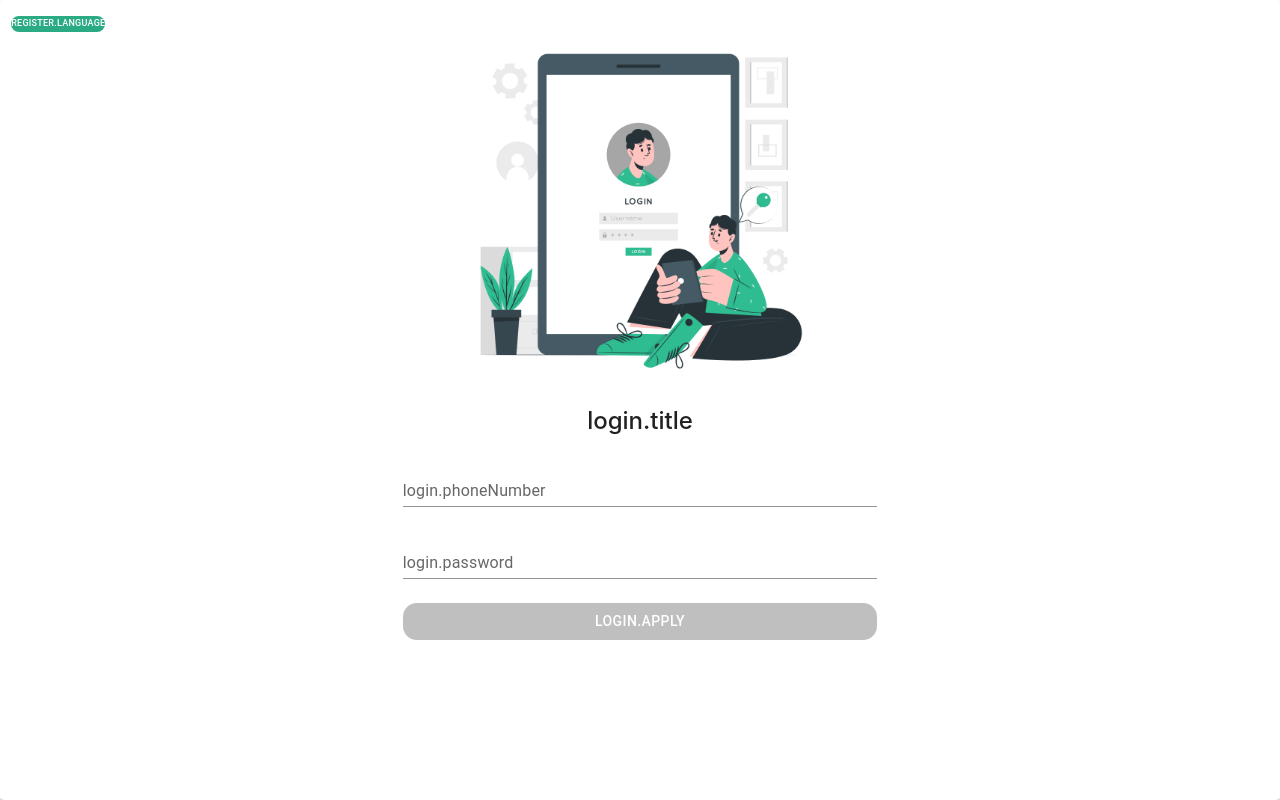
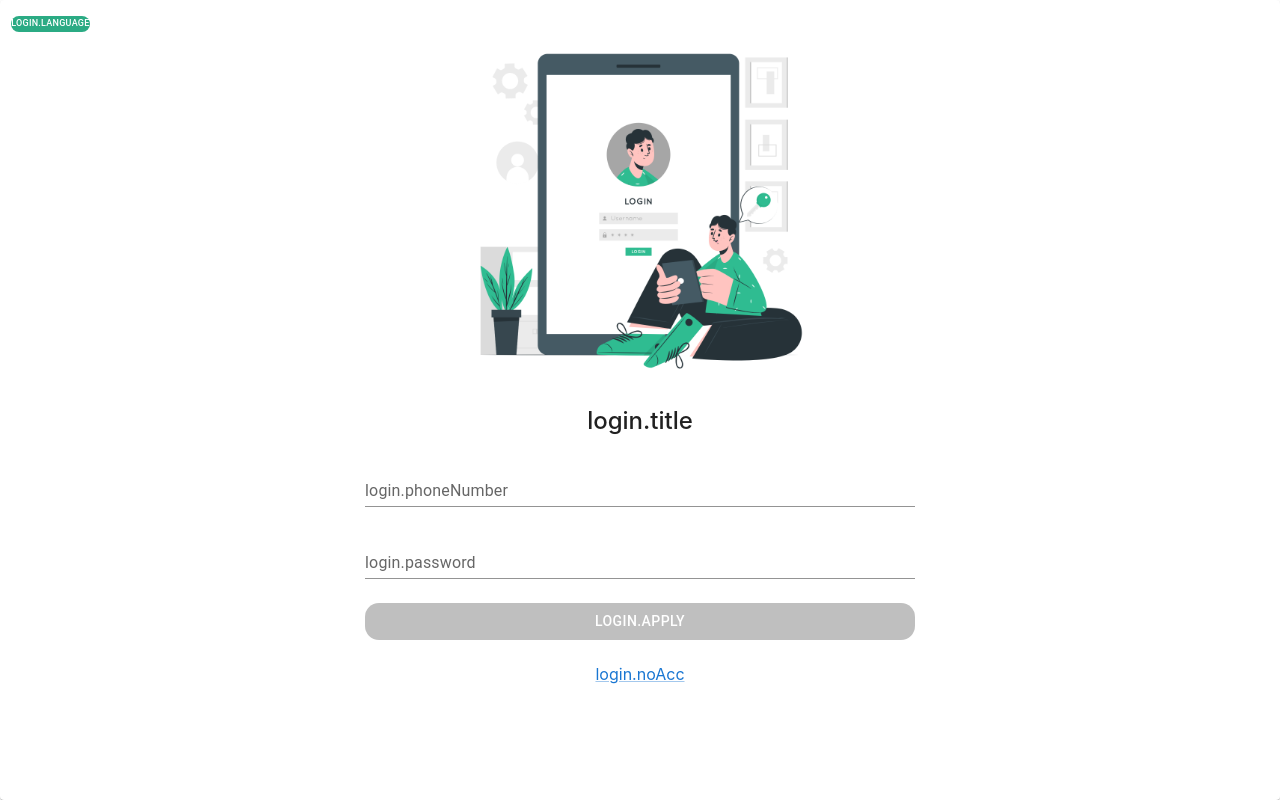
Before and after one commit to siahvosh/digital-wallet, a React (Create React App) app: page /sign in a window 1280 px wide. Built offline with nearby package versions, Linux system fonts and the light colour scheme.

Commit message:
set forget password

```diff
--- a/src/Locales/fa/Login.json
+++ b/src/Locales/fa/Login.json
@@ -6,6 +6,8 @@
     "password": "رمز عبور",
     "apply": "ورود",
     "codeLabel": "کد ارسالی",
-    "language": "فارسی"
+    "language": "فارسی",
+    "forget": "فراموشی رمز",
+    "noAcc": "حساب کاربری ندارم"
   }
 }
--- a/src/Pages/Login/SignIn.tsx
+++ b/src/Pages/Login/SignIn.tsx
@@ -1,5 +1,5 @@
 import React, {useState} from 'react'
-import {Button, Card, CardContent, CardMedia, Grid2, TextField} from "@mui/material";
+import {Button, Card, CardContent, CardMedia, Grid2, Link, TextField} from "@mui/material";
 import i18n from "../../i18next";
 import changeLanguage from "../../indexHelper";
 import rbImage from "../../Assets/Tablet login-cuate.png";
@@ -31,7 +31,7 @@ export const SignIn = () => {
                     onClick={() => changeLanguage(  i18n.language === 'fa' ?  'en' :  'fa')}
 
                 >
-                    {t('register.language')}
+                    {t('login.language')}
                 </Button>
                 <CardMedia
                     component="img"
@@ -62,6 +62,9 @@ export const SignIn = () => {
                         <Grid2 size={8}  style={{margin: 'auto'}}>
                             <Button disabled={disable}  style={{width: '100%'}}>{t('login.apply')}</Button>
                         </Grid2>
+                        <Grid2 size={8} style={{display: 'flex', justifyContent: 'center', margin: 'auto'}}>
+                            <Link href='/register'>{t('login.noAcc')}</Link>
+                        </Grid2>
                     </Grid2>
                 </CardContent>
 
```
